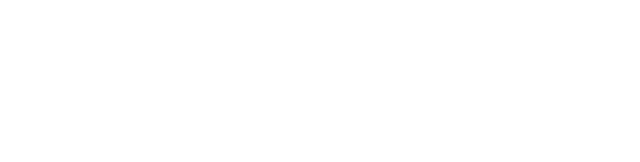
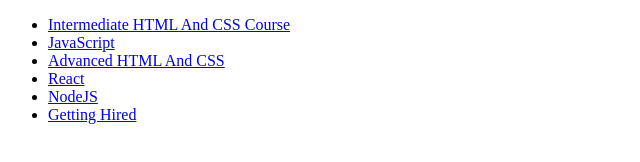
Before and after one commit to TomJensWilliams/TheOdinProject-Notes, a plain HTML site: page fullStackJavaScriptPath.html in a window 1280 px wide. Shown: the whole page, without its empty margins (0-640 px from the left). Drawn offline with Linux system fonts and the light colour scheme.

Commit message:
Update fullStackJavaScriptPath.html

```diff
--- a/fullStackJavaScriptPath.html
+++ b/fullStackJavaScriptPath.html
@@ -7,6 +7,13 @@
     <link rel="stylesheet" type="text/css" href="styles.css">
   </head>
   <body>
-
+    <ul>
+      <li><a href="intermediateHTMLAndCSSCourse.html">Intermediate HTML And CSS Course</a></li>
+      <li><a href="javascriptCourse.html">JavaScript</a></li>
+      <li><a href="advancedHTMLAndCSSCourse.html">Advanced HTML And CSS</a></li>
+      <li><a href="reactCourse.html">React</a></li>
+      <li><a href="nodeJSCourse.html">NodeJS</a></li>
+      <li><a href="gettingHiredCourse.html">Getting Hired</a></li>
+    </ul>
   </body>
 </html>
```
